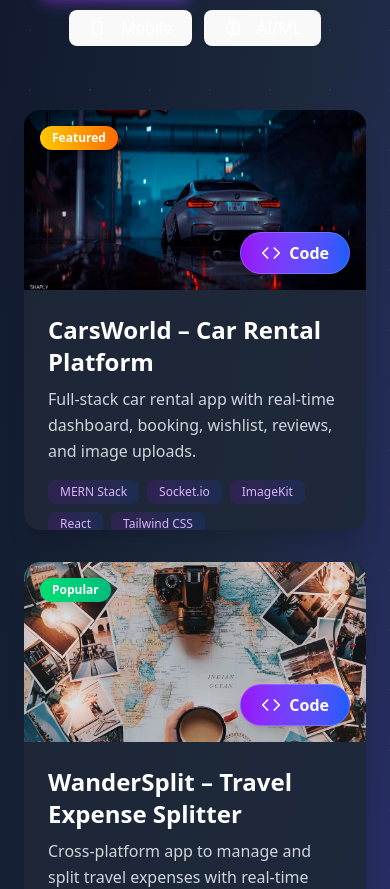
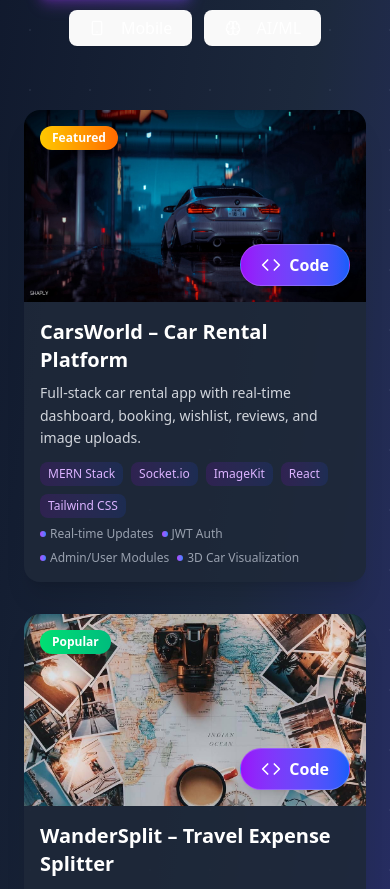
Before and after one commit to darshanbhere7/my-portfolio, a React (Vite) app: page / in a window 390 px wide. Shown: the part 4910-5799 px from the top of the page. Built offline with nearby package versions, Linux system fonts and the light colour scheme.

Commit message:
Final changes for deployment2

```diff
--- a/src/components/Projects.jsx
+++ b/src/components/Projects.jsx
@@ -143,14 +143,14 @@ const Projects = () => {
           {filteredProjects.map((project, index) => (
             <div
               key={index}
-              className="group flex flex-col md:flex-row items-stretch bg-white/90 dark:bg-gray-800/90 rounded-2xl shadow-xl hover:shadow-2xl transition-all duration-500 overflow-hidden border-0 min-h-[260px] max-h-[420px] w-full md:min-h-[260px] md:max-h-[340px]"
+              className="group flex flex-col sm:flex-row items-stretch bg-white/90 dark:bg-gray-800/90 rounded-2xl shadow-xl hover:shadow-2xl transition-all duration-500 overflow-hidden border-0 min-h-[320px] max-h-full w-full"
               style={{
                 animationDelay: `${index * 150}ms`,
                 animation: 'fadeInUp 0.8s ease-out forwards',
               }}
             >
               {/* Project Image */}
-              <div className="md:w-2/5 w-full h-48 md:h-auto relative overflow-hidden min-h-[180px]">
+              <div className="sm:w-2/5 w-full h-48 sm:h-auto relative overflow-hidden min-h-[180px] flex-shrink-0">
                 <img
                   src={project.image}
                   alt={project.title}
@@ -170,20 +170,20 @@ const Projects = () => {
                 </a>
               </div>
               {/* Project Content */}
-              <div className="flex-1 flex flex-col justify-between p-6 space-y-4 min-w-0">
+              <div className="flex-1 flex flex-col justify-between p-4 sm:p-6 space-y-3 sm:space-y-4 min-w-0">
                 <div>
-                  <h3 className="text-2xl font-bold text-gray-900 dark:text-white group-hover:text-purple-600 dark:group-hover:text-purple-400 transition-colors duration-300 break-words">
+                  <h3 className="text-xl sm:text-2xl font-bold text-gray-900 dark:text-white group-hover:text-purple-600 dark:group-hover:text-purple-400 transition-colors duration-300 break-words">
                     {project.title}
                   </h3>
-                  <p className="text-gray-600 dark:text-gray-300 mt-2 mb-4 leading-relaxed break-words">
+                  <p className="text-gray-600 dark:text-gray-300 mt-2 mb-3 sm:mb-4 leading-relaxed break-words text-sm sm:text-base">
                     {project.description}
                   </p>
                   <div className="flex flex-wrap gap-2 mb-2">
                     {project.tags.map((tag, tagIndex) => (
-                      <Badge key={tagIndex} variant="secondary" className="px-3 py-1 bg-gradient-to-r from-purple-100 to-blue-100 dark:from-purple-900/30 dark:to-blue-900/30 text-purple-700 dark:text-purple-300 border-0 hover:scale-105 transition-transform duration-200">{tag}</Badge>
+                      <Badge key={tagIndex} variant="secondary" className="px-2 py-1 text-xs sm:text-sm bg-gradient-to-r from-purple-100 to-blue-100 dark:from-purple-900/30 dark:to-blue-900/30 text-purple-700 dark:text-purple-300 border-0 hover:scale-105 transition-transform duration-200">{tag}</Badge>
                     ))}
                   </div>
-                  <div className="flex flex-wrap gap-2 text-sm text-gray-600 dark:text-gray-400 mt-2">
+                  <div className="flex flex-wrap gap-2 text-xs sm:text-sm text-gray-600 dark:text-gray-400 mt-2">
                     {project.features.map((feature, idx) => (
                       <span key={idx} className="inline-flex items-center gap-1"><span className="w-1.5 h-1.5 bg-gradient-to-r from-purple-500 to-blue-500 rounded-full"></span>{feature}</span>
                     ))}
```
